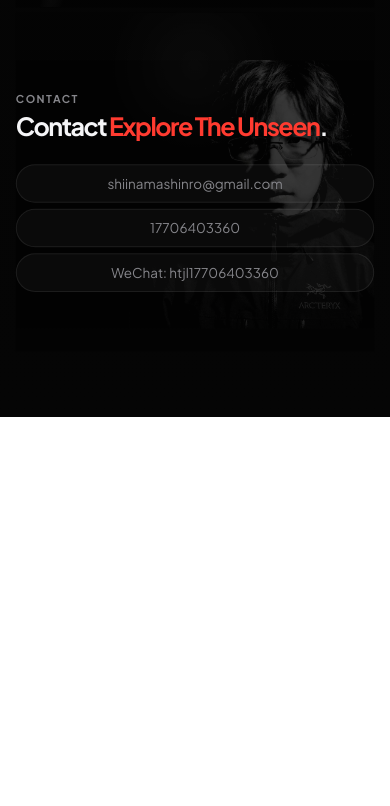
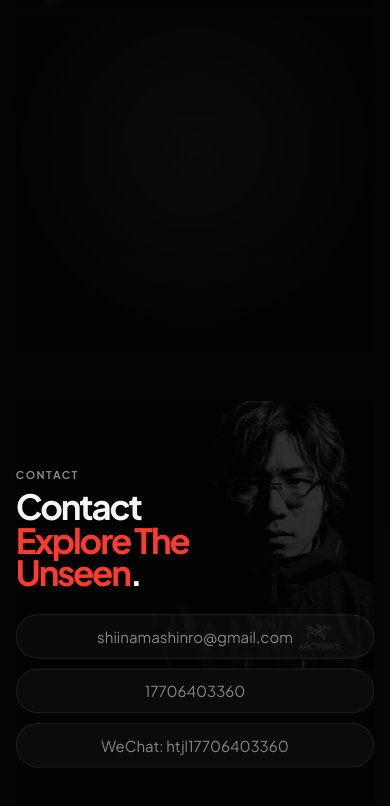
Before and after one commit to ShiinsMashiro/personal-team-site, a website: page index.html in a window 390 px wide. Shown: the part 5872-6678 px from the top of the page. Before the commit the page ends 6289 px from the top, so only its background shows below. Drawn offline with Linux system fonts and the light colour scheme.

Commit message:
Update styles
Co-Authored-By: Claude Opus 4.6 <noreply@anthropic.com>

```diff
--- a/styles.css
+++ b/styles.css
@@ -2578,17 +2578,30 @@ main {
   }
 
   /* 联系方式 */
+  .contact {
+    min-height: 100svh;
+    padding: 96px 0 84px;
+    justify-content: flex-end;
+  }
+
   .contact h2 {
-    font-size: clamp(1.4rem, 6.5vw, 1.8rem);
+    font-size: clamp(2rem, 9vw, 2.7rem);
+    line-height: 0.96;
+    max-width: 9ch;
   }
 
   .contact-text {
     margin: 14px 0 0;
   }
 
+  .contact-actions {
+    gap: 10px;
+    width: 100%;
+  }
+
   .contact-actions a {
-    padding: 10px 14px;
-    font-size: 0.85rem;
+    padding: 12px 14px;
+    font-size: 0.95rem;
   }
 
   /* 计划卡片 */
```
